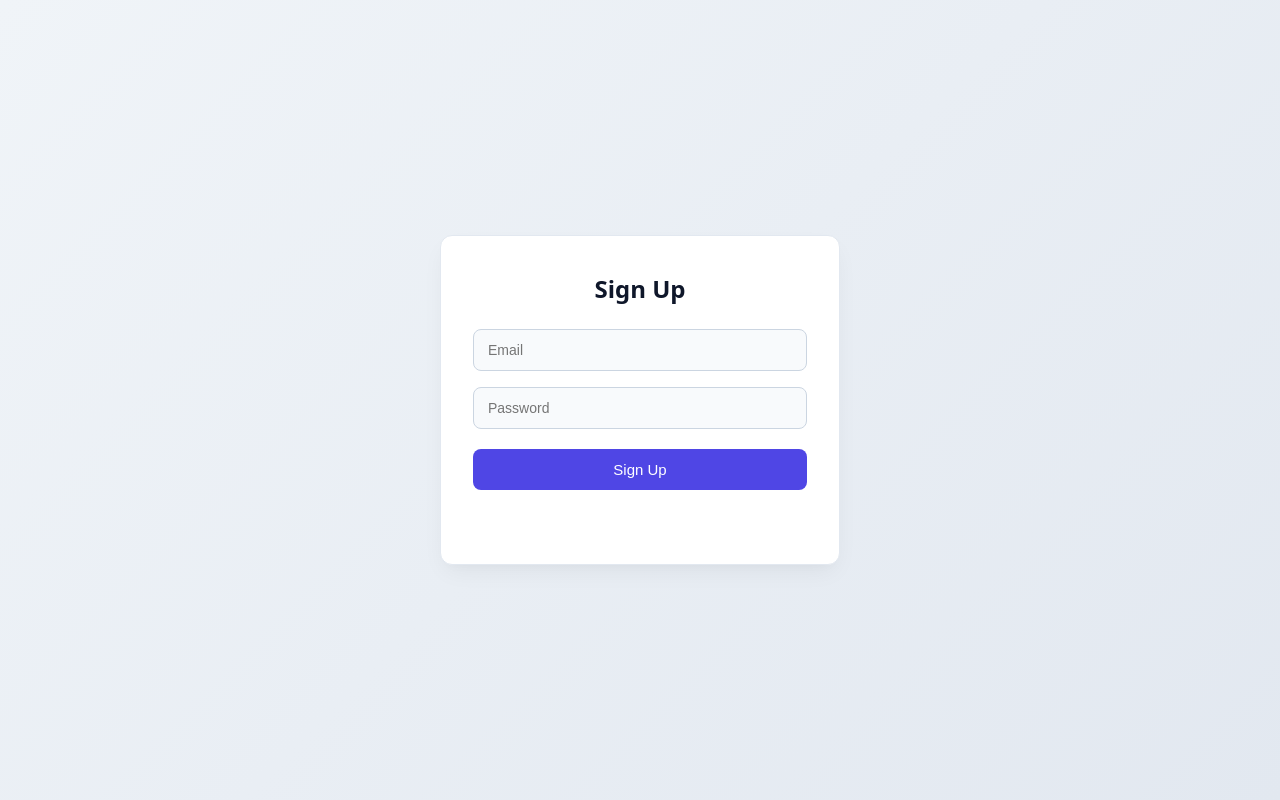
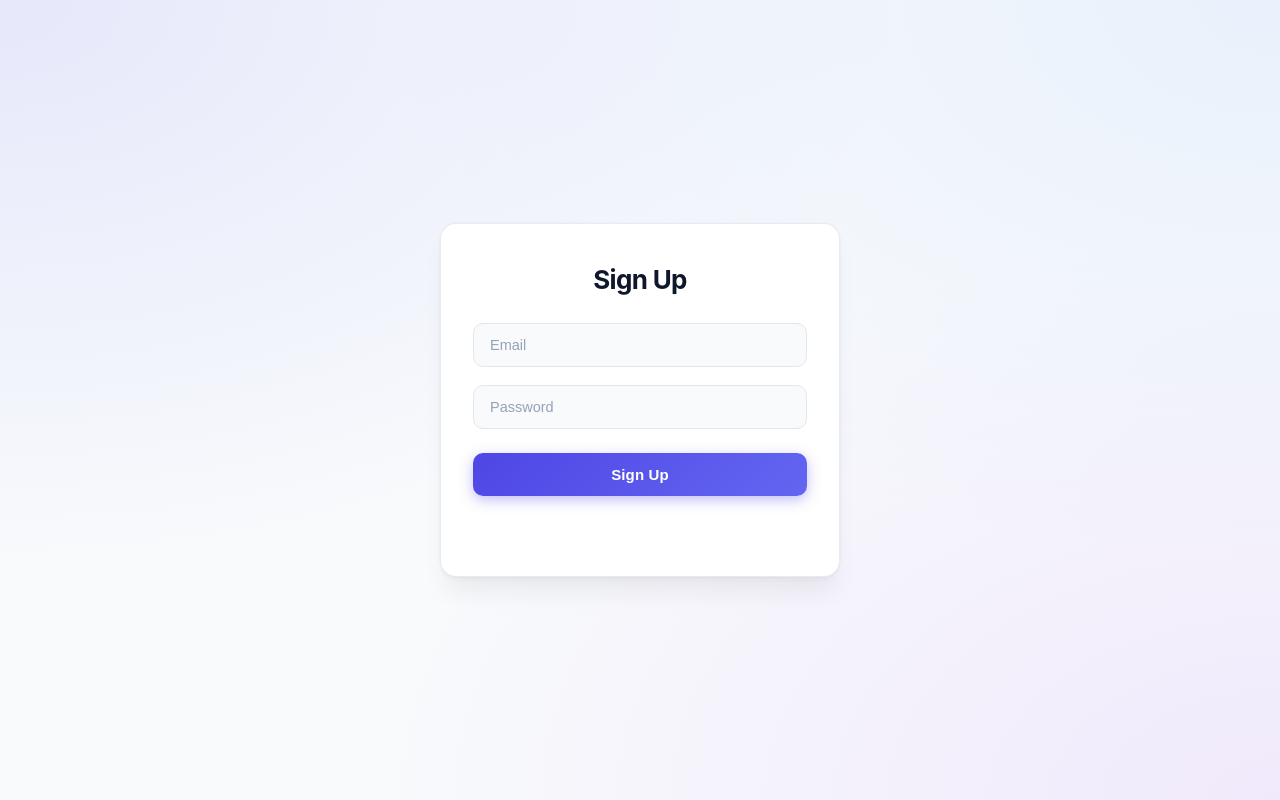
Before and after one commit to Amish-Sudhakara/MERN-TASK-2, a React (Vite) app in the folder client/: page / in a window 1280 px wide. Built offline with nearby package versions, Linux system fonts and the light colour scheme.

Commit message:
Enhance UI with modern stylish styling

```diff
--- a/client/src/style.css
+++ b/client/src/style.css
@@ -5,8 +5,13 @@
 }
 
 body {
-  font-family: system-ui, -apple-system, BlinkMacSystemFont, 'Segoe UI', Roboto, sans-serif;
-  background: linear-gradient(135deg, #f0f4f8 0%, #e2e8f0 100%);
+  font-family: -apple-system, BlinkMacSystemFont, "Segoe UI", Roboto, "Helvetica Neue", Arial, sans-serif;
+  background-color: #f8fafc;
+  background-image:
+    radial-gradient(at 0% 0%, rgba(99, 102, 241, 0.12) 0px, transparent 50%),
+    radial-gradient(at 100% 100%, rgba(168, 85, 247, 0.1) 0px, transparent 50%),
+    radial-gradient(at 100% 0%, rgba(59, 130, 246, 0.08) 0px, transparent 50%);
+  background-attachment: fixed;
   color: #1e293b;
   min-height: 100vh;
   display: flex;
@@ -19,18 +24,22 @@ body {
   background: #ffffff;
   width: 100%;
   max-width: 400px;
-  padding: 36px 32px;
-  border-radius: 12px;
-  border: 1px solid #e2e8f0;
-  box-shadow: 0 10px 25px -5px rgba(0, 0, 0, 0.06), 0 8px 10px -6px rgba(0, 0, 0, 0.02);
+  padding: 40px 32px;
+  border-radius: 16px;
+  border: 1px solid rgba(226, 232, 240, 0.8);
+  box-shadow:
+    0 4px 6px -1px rgba(0, 0, 0, 0.04),
+    0 20px 25px -5px rgba(0, 0, 0, 0.06),
+    0 0 0 1px rgba(0, 0, 0, 0.02);
 }
 
 .card h2 {
-  margin-bottom: 24px;
+  margin-bottom: 28px;
   text-align: center;
   color: #0f172a;
-  font-size: 24px;
-  font-weight: 600;
+  font-size: 26px;
+  font-weight: 700;
+  letter-spacing: -0.025em;
 }
 
 .card br {
@@ -39,45 +48,60 @@ body {
 
 .card input {
   width: 100%;
-  padding: 12px 14px;
-  margin-bottom: 16px;
+  padding: 13px 16px;
+  margin-bottom: 18px;
   background-color: #f8fafc;
-  border: 1px solid #cbd5e1;
-  border-radius: 8px;
-  font-size: 14px;
-  color: #1e293b;
+  border: 1.5px solid #e2e8f0;
+  border-radius: 10px;
+  font-size: 14.5px;
+  color: #0f172a;
   outline: none;
-  transition: border-color 0.15s ease, background-color 0.15s ease, box-shadow 0.15s ease;
+  transition: all 0.2s cubic-bezier(0.4, 0, 0.2, 1);
+}
+
+.card input::placeholder {
+  color: #94a3b8;
 }
 
 .card input:focus {
   background-color: #ffffff;
-  border-color: #4f46e5;
-  box-shadow: 0 0 0 3px rgba(79, 70, 229, 0.15);
+  border-color: #6366f1;
+  box-shadow: 0 0 0 4px rgba(99, 102, 241, 0.12);
 }
 
 .card button {
   width: 100%;
-  padding: 12px;
-  margin-top: 4px;
-  background-color: #4f46e5;
+  padding: 13px;
+  margin-top: 6px;
+  background: linear-gradient(135deg, #4f46e5 0%, #6366f1 100%);
   color: #ffffff;
   border: none;
-  border-radius: 8px;
+  border-radius: 10px;
   font-size: 15px;
-  font-weight: 500;
+  font-weight: 600;
+  letter-spacing: 0.01em;
   cursor: pointer;
-  transition: background-color 0.15s ease;
+  box-shadow: 0 4px 14px 0 rgba(79, 70, 229, 0.35);
+  transition: all 0.2s cubic-bezier(0.4, 0, 0.2, 1);
 }
 
 .card button:hover {
-  background-color: #4338ca;
+  background: linear-gradient(135deg, #4338ca 0%, #4f46e5 100%);
+  box-shadow: 0 6px 20px 0 rgba(79, 70, 229, 0.45);
+  transform: translateY(-1px);
+}
+
+.card button:active {
+  transform: translateY(0);
+  box-shadow: 0 2px 8px 0 rgba(79, 70, 229, 0.3);
 }
 
 .card p {
-  margin-top: 18px;
+  margin-top: 20px;
   text-align: center;
   font-size: 14px;
+  font-weight: 500;
   min-height: 20px;
-  color: #475569;
+  color: #4f46e5;
+  word-break: break-word;
 }
```
